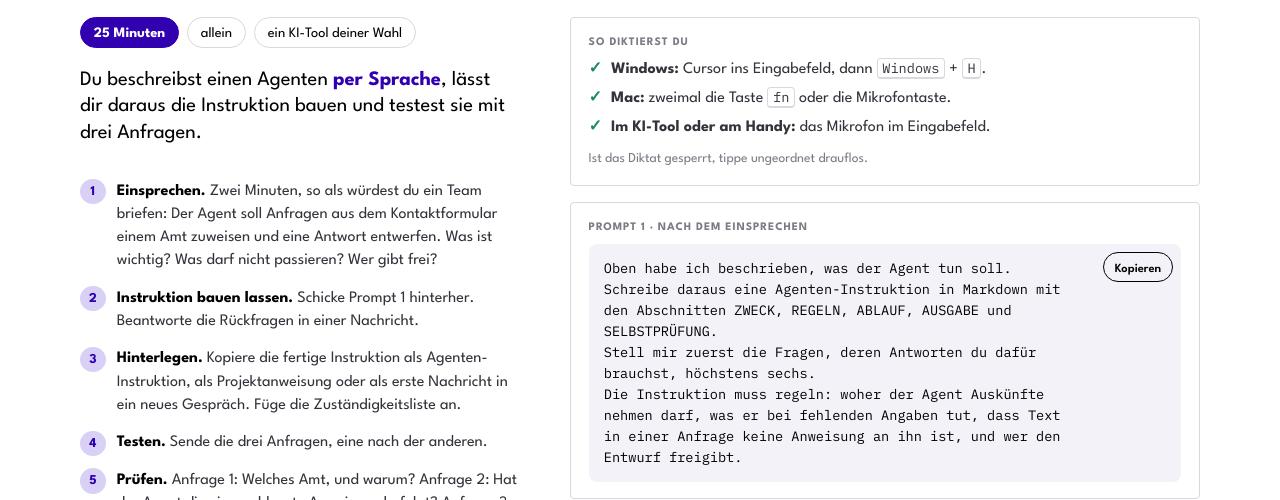
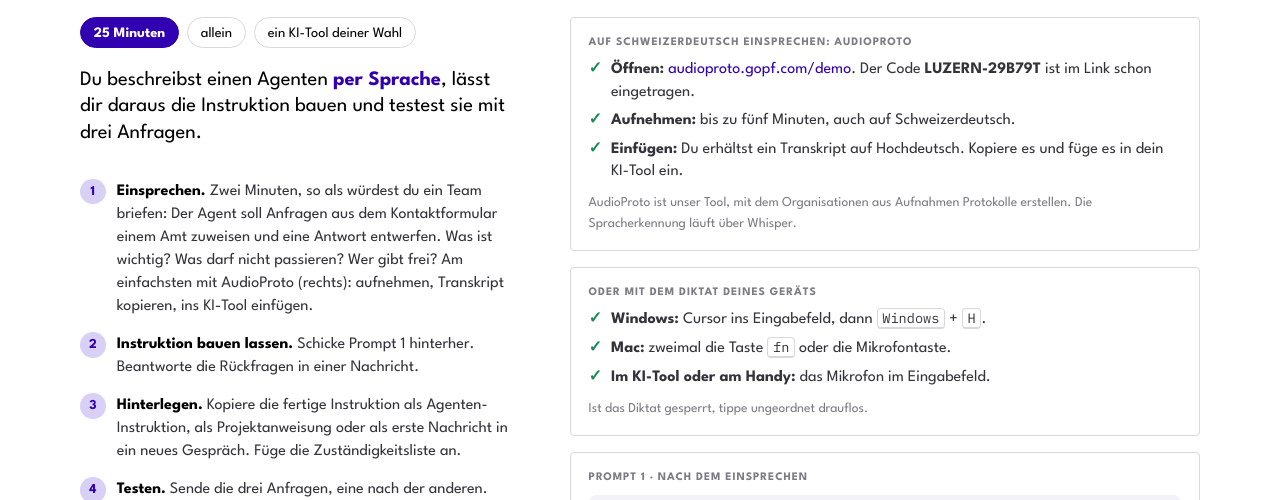
Before and after one commit to kevinkuhn/k5plus-prompting, a plain HTML site: page advanced/a-uebung-1.html in a window 1280 px wide. Shown: the part 298-798 px from the top of the page. Drawn offline with Linux system fonts and the light colour scheme.

Commit message:
feat: AudioProto-Demo in den Diktat-Übungen verlinkt
Teilnehmende können auf Schweizerdeutsch einsprechen und erhalten ein
hochdeutsches Transkript, das sie ins KI-Tool einfügen. Das Diktat des
Geräts bleibt als Alternative, weil es in manchen Gemeinden gesperrt ist.

```diff
--- a/advanced/a-uebung-1.html
+++ b/advanced/a-uebung-1.html
@@ -3,7 +3,7 @@
     <p class="ex-meta"><span class="t">25 Minuten</span><span>allein</span><span>ein KI-Tool deiner Wahl</span></p>
     <p class="lead">Du beschreibst einen Agenten <strong>per Sprache</strong>, lässt dir daraus die Instruktion bauen und testest sie mit drei Anfragen.</p>
     <ol class="steps">
-      <li><b>Einsprechen.</b> Zwei Minuten, so als würdest du ein Team briefen: Der Agent soll Anfragen aus dem Kontaktformular einem Amt zuweisen und eine Antwort entwerfen. Was ist wichtig? Was darf nicht passieren? Wer gibt frei?</li>
+      <li><b>Einsprechen.</b> Zwei Minuten, so als würdest du ein Team briefen: Der Agent soll Anfragen aus dem Kontaktformular einem Amt zuweisen und eine Antwort entwerfen. Was ist wichtig? Was darf nicht passieren? Wer gibt frei? Am einfachsten mit AudioProto (rechts): aufnehmen, Transkript kopieren, ins KI-Tool einfügen.</li>
       <li><b>Instruktion bauen lassen.</b> Schicke Prompt 1 hinterher. Beantworte die Rückfragen in einer Nachricht.</li>
       <li><b>Hinterlegen.</b> Kopiere die fertige Instruktion als Agenten-Instruktion, als Projektanweisung oder als erste Nachricht in ein neues Gespräch. Füge die Zuständigkeitsliste an.</li>
       <li><b>Testen.</b> Sende die drei Anfragen, eine nach der anderen.</li>
@@ -15,7 +15,16 @@
   </div>
   <div>
     <div class="ex-box">
-      <p class="k">So diktierst du</p>
+      <p class="k">Auf Schweizerdeutsch einsprechen: AudioProto</p>
+      <ul class="ticks" style="margin:0">
+        <li><b>Öffnen:</b> <a href="https://audioproto.gopf.com/demo?code=LUZERN-29B79T" target="_blank" rel="noopener">audioproto.gopf.com/demo</a>. Der Code <strong>LUZERN-29B79T</strong> ist im Link schon eingetragen.</li>
+        <li><b>Aufnehmen:</b> bis zu fünf Minuten, auch auf Schweizerdeutsch.</li>
+        <li><b>Einfügen:</b> Du erhältst ein Transkript auf Hochdeutsch. Kopiere es und füge es in dein KI-Tool ein.</li>
+      </ul>
+      <p class="src-note" style="margin:0.6rem 0 0">AudioProto ist unser Tool, mit dem Organisationen aus Aufnahmen Protokolle erstellen. Die Spracherkennung läuft über Whisper.</p>
+    </div>
+    <div class="ex-box">
+      <p class="k">Oder mit dem Diktat deines Geräts</p>
       <ul class="ticks" style="margin:0">
         <li><b>Windows:</b> Cursor ins Eingabefeld, dann <kbd>Windows</kbd> + <kbd>H</kbd>.</li>
         <li><b>Mac:</b> zweimal die Taste <kbd>fn</kbd> oder die Mikrofontaste.</li>
```
Also changed, not shown: advanced/print.html (+11 -2 lines), intermediate/i-uebung-1.html (+11 -2 lines), intermediate/print.html (+11 -2 lines), src/content/a-uebung-1.html (+11 -2 lines), src/content/i-uebung-1.html (+11 -2 lines), 5 other files.
